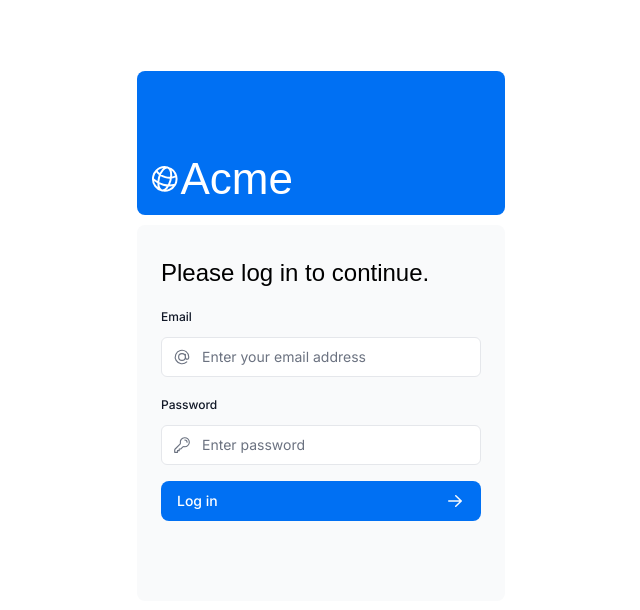
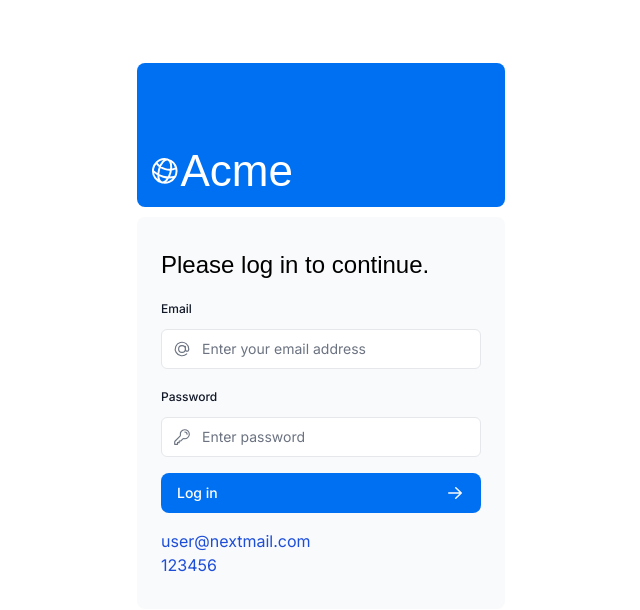
Before and after one commit to mykhailotsynkevych/nextjs-dashboard, a Next.js app: page /login in a window 1280 px wide. Shown: the top 610 px of the page, without its empty margins (319-959 px from the left). Built offline with nearby package versions, Linux system fonts and the light colour scheme; a web font is replaced by a local one.

Commit message:
add account in loginForm for SignUp

```diff
--- a/app/ui/login-form.tsx
+++ b/app/ui/login-form.tsx
@@ -61,9 +61,8 @@ export default function LoginForm() {
           </div>
         </div>
         <LoginButton />
-        <div className="flex h-8 items-end space-x-1">
-          {/* Add form errors here */}
-        </div>
+        <p className="mt-4 flex h-8 space-x-1 text-blue-700">user@nextmail.com <br />
+          123456</p>
         <div
           className="flex h-8 items-end space-x-1"
           aria-live="polite"
```
